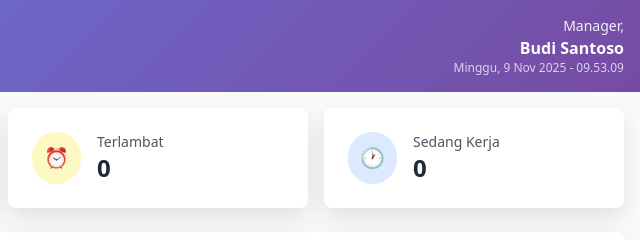
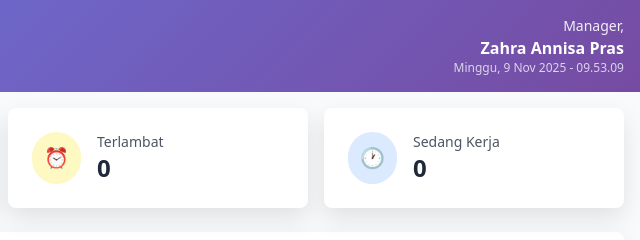
Before and after one commit to KopkarAKM/Manager_Adamart, a plain HTML site: page index.html in a window 1280 px wide. Shown: the top 240 px of the page, 640-1280 px from the left. Drawn offline with nearby package versions, Linux system fonts and the light colour scheme; no server answers.

Commit message:
Update index.html

```diff
--- a/index.html
+++ b/index.html
@@ -61,7 +61,7 @@
                 </div>
                 <div class="text-right">
                     <p class="text-sm opacity-90">Manager,</p>
-                    <p class="font-semibold">Budi Santoso</p>
+                    <p class="font-semibold">Zahra Annisa Pras</p>
                     <p class="text-xs opacity-75" id="currentDateTime">Memuat...</p>
                 </div>
             </div>
```
